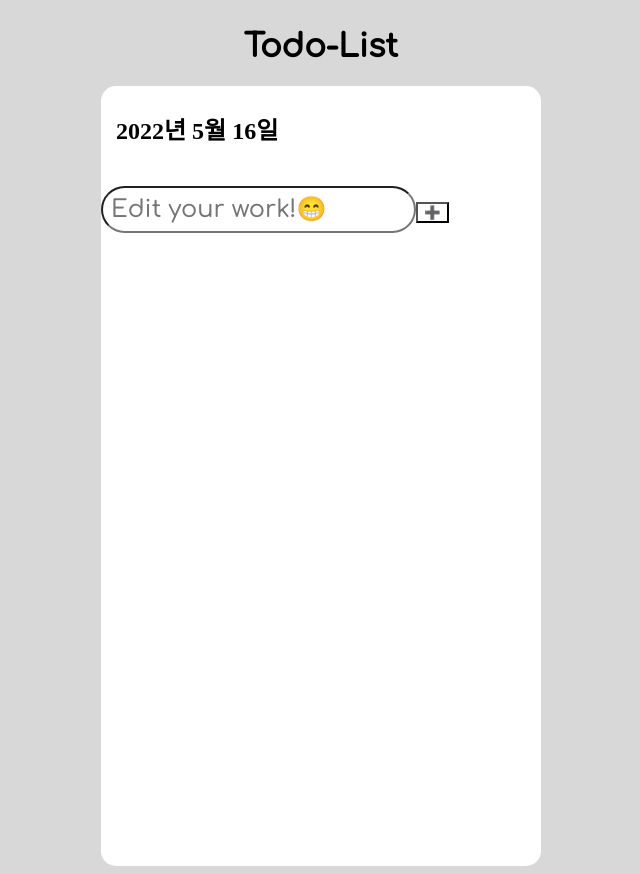
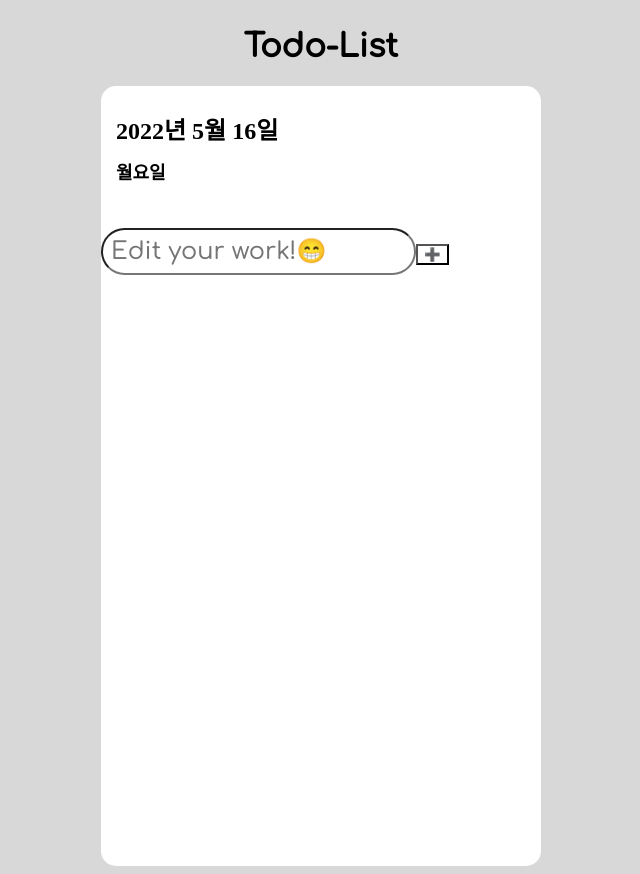
Before and after one commit to kimseonghyoek/DISG, a React app: page / in a window 1280 px wide. Shown: the whole page, without its empty margins (319-959 px from the left). Built offline with nearby package versions, Linux system fonts and the light colour scheme.

Commit message:
update Today information and style fixed

```diff
--- a/src/components/Todo.jsx
+++ b/src/components/Todo.jsx
@@ -8,13 +8,17 @@ class Todo extends React.Component {
 
   constructor(props) {
     super(props);
-    this.state = {date: moment().format('LL')}
+    this.state = {
+      date: moment().format('LL'),
+      day: moment().format('dddd')
+    }
   }
 
   render() {
     return (
       <div id='todo'>
         <h2 id='todayDate'>{this.state.date}</h2>
+        <h4 id='today'>{this.state.day}</h4>
         <TodoInput/>
       </div>
     )
--- a/src/scss/Todo.scss
+++ b/src/scss/Todo.scss
@@ -12,4 +12,11 @@
 #todayDate {
   margin-top: 25px;
   margin-left: 15px;
+  margin-bottom: 6px;
 }
+
+#today {
+  margin-left: 15px;
+  margin-top: 6px;
+  font-size: 18px;
+}
```
Also changed, not shown: src/components/TodoItem.js (deleted, +0 -17 lines).
